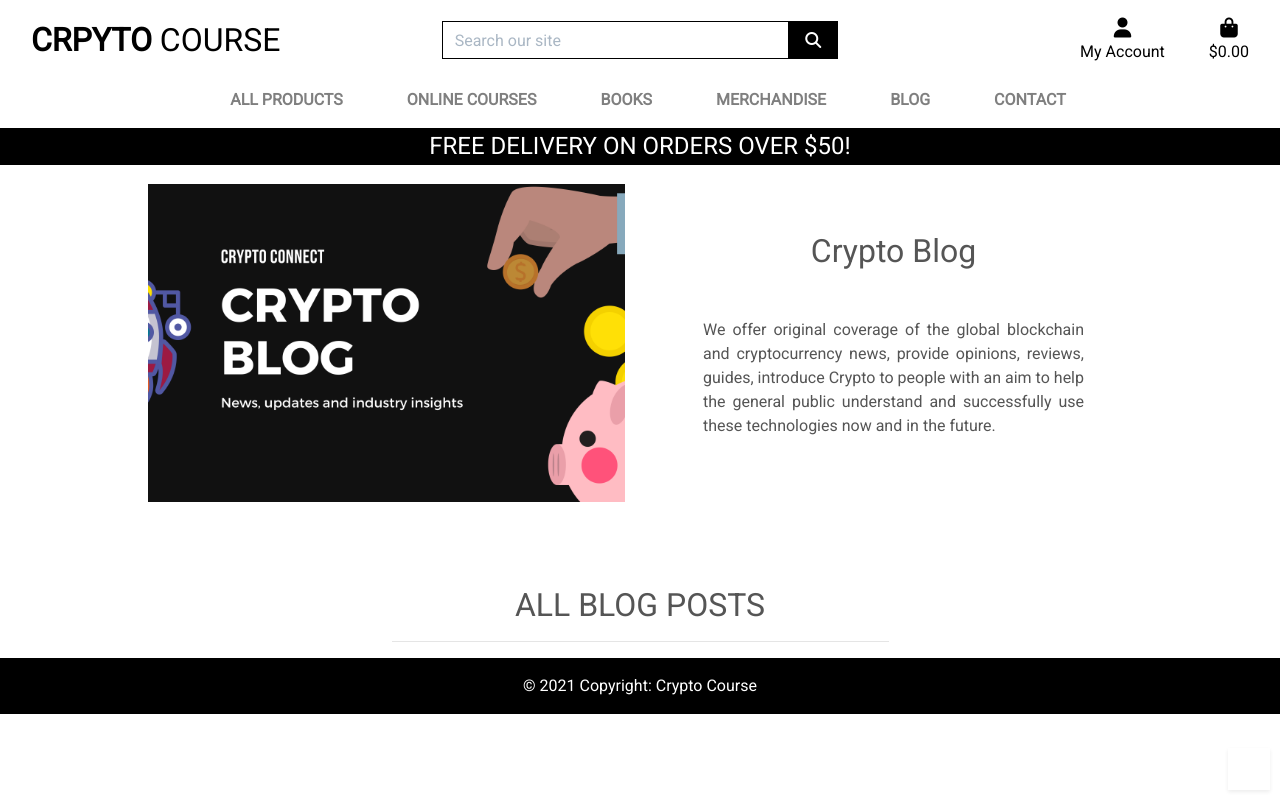
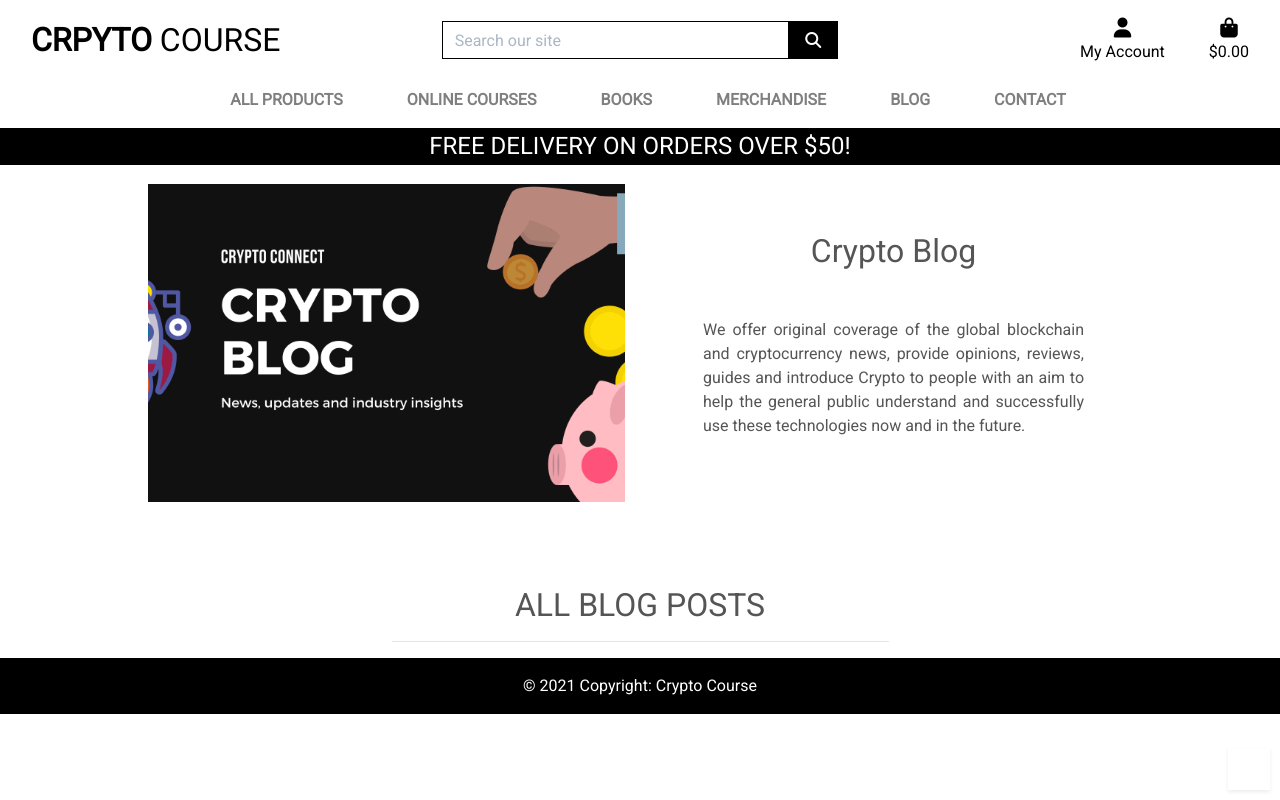
Before and after one commit to tindyc/crypto_course, a Django app: page /blog/blog/ in a window 1280 px wide. Run offline with Django 3.2, Linux system fonts and the light colour scheme; data that the repository does not hold is empty; some libraries are stand-ins or nearby versions.

Commit message:
Update blog intro on blog page

```diff
--- a/blog/templates/blog/blog.html
+++ b/blog/templates/blog/blog.html
@@ -21,7 +21,7 @@
                 <h2 class="mt-5 mb-5 text-full">Crypto Blog</h2>
                 <p class="px-5 text-full text-justify">
                     We offer original coverage of the global blockchain and cryptocurrency news,
-                    provide opinions, reviews, guides, introduce Crypto to people with an aim to help the general
+                    provide opinions, reviews, guides and introduce Crypto to people with an aim to help the general
                     public understand and successfully use these technologies now and in the future.
                 </p>
             </div>
```
